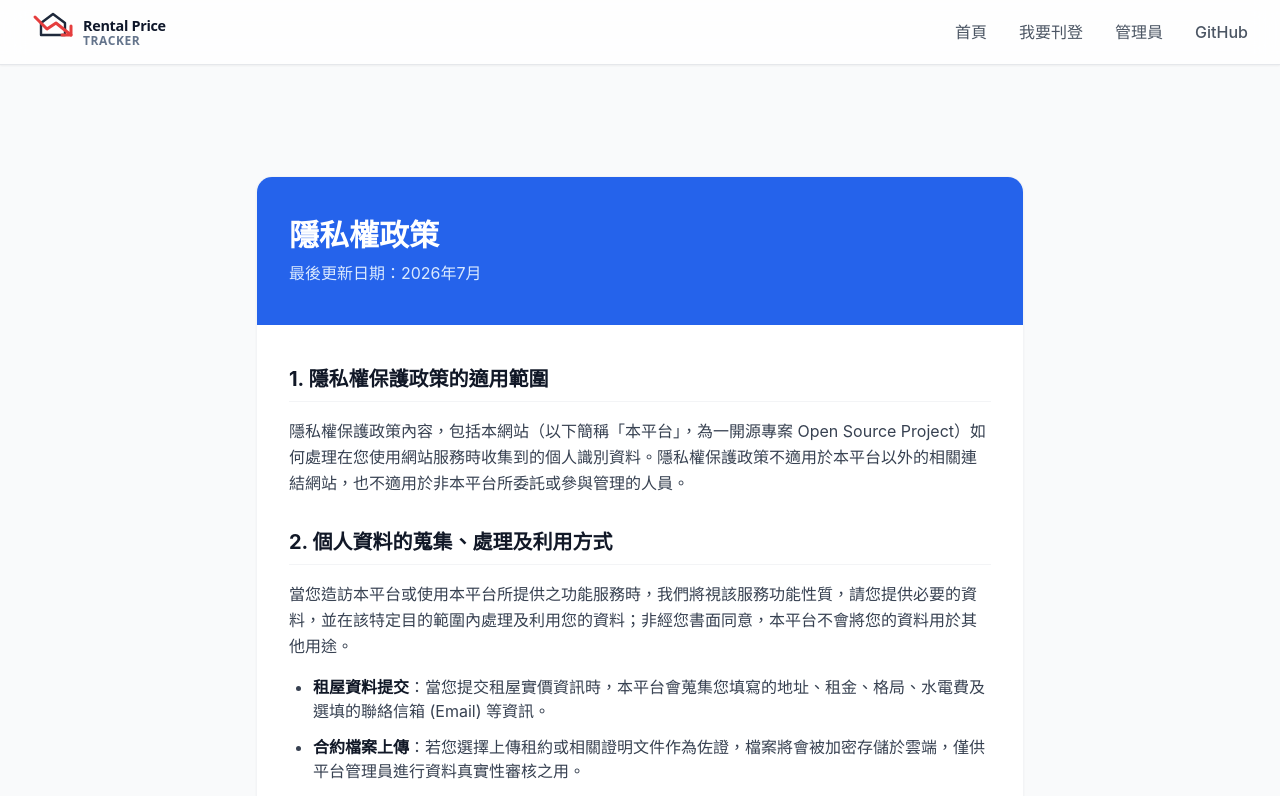
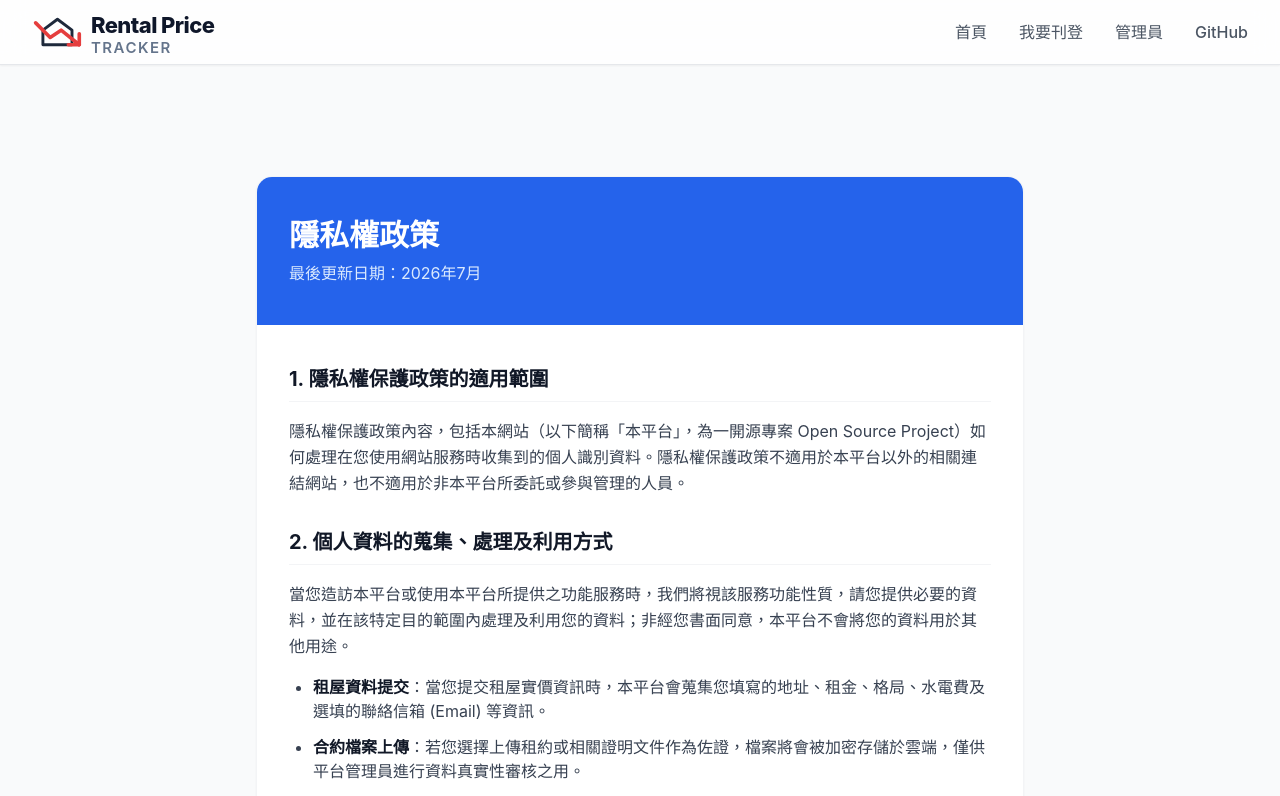
Before and after one commit to longtai-me/rental-price-tracker, a Next.js app: page /legal/privacy in a window 1280 px wide. Shown: the top 796 px of the page. Built offline with nearby package versions, Linux system fonts and the light colour scheme.

Commit message:
fix: Align logo text perfectly using flexbox

```diff
--- a/src/components/layout/Navbar.tsx
+++ b/src/components/layout/Navbar.tsx
@@ -12,13 +12,15 @@ export default function Navbar() {
       <div className="max-w-7xl mx-auto px-4 sm:px-6 lg:px-8">
         <div className="flex justify-between items-center h-16">
           <Link href="/" className="flex items-center gap-2 group" onClick={() => setMenuOpen(false)}>
-            <svg xmlns="http://www.w3.org/2000/svg" viewBox="0 0 320 80" className="h-12 w-auto">
+            <svg xmlns="http://www.w3.org/2000/svg" viewBox="0 0 70 55" className="h-10 w-auto">
               <path d="M15 45 L15 25 L35 10 L55 25 L55 45 Z" fill="none" stroke="#1e293b" strokeWidth="4" strokeLinejoin="round" strokeLinecap="round"/>
               <path d="M5 15 L25 35 L40 25 L65 45" fill="none" stroke="#e53e3e" strokeWidth="5" strokeLinecap="round" strokeLinejoin="round"/>
               <path d="M50 45 L65 45 L65 30" fill="none" stroke="#e53e3e" strokeWidth="5" strokeLinecap="round" strokeLinejoin="round"/>
-              <text x="85" y="38" fontFamily="system-ui, -apple-system, sans-serif" fontWeight="800" fontSize="24" fill="#0f172a" letterSpacing="-0.5">Rental Price</text>
-              <text x="85" y="62" fontFamily="system-ui, -apple-system, sans-serif" fontWeight="600" fontSize="20" fill="#64748b" letterSpacing="1">TRACKER</text>
             </svg>
+            <div className="flex flex-col justify-center translate-y-[2px]">
+              <span className="font-[800] text-[22px] leading-none text-[#0f172a] tracking-tight">Rental Price</span>
+              <span className="font-[600] text-[15px] leading-none text-[#64748b] tracking-widest mt-1">TRACKER</span>
+            </div>
           </Link>
 
           {/* Desktop nav */}
```
